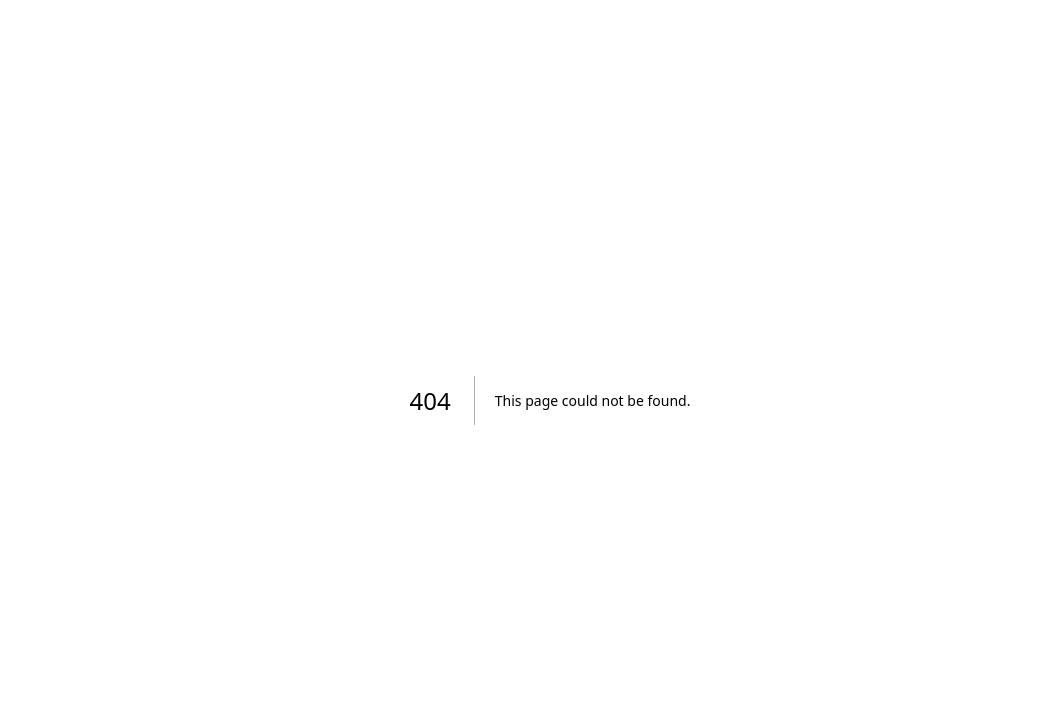
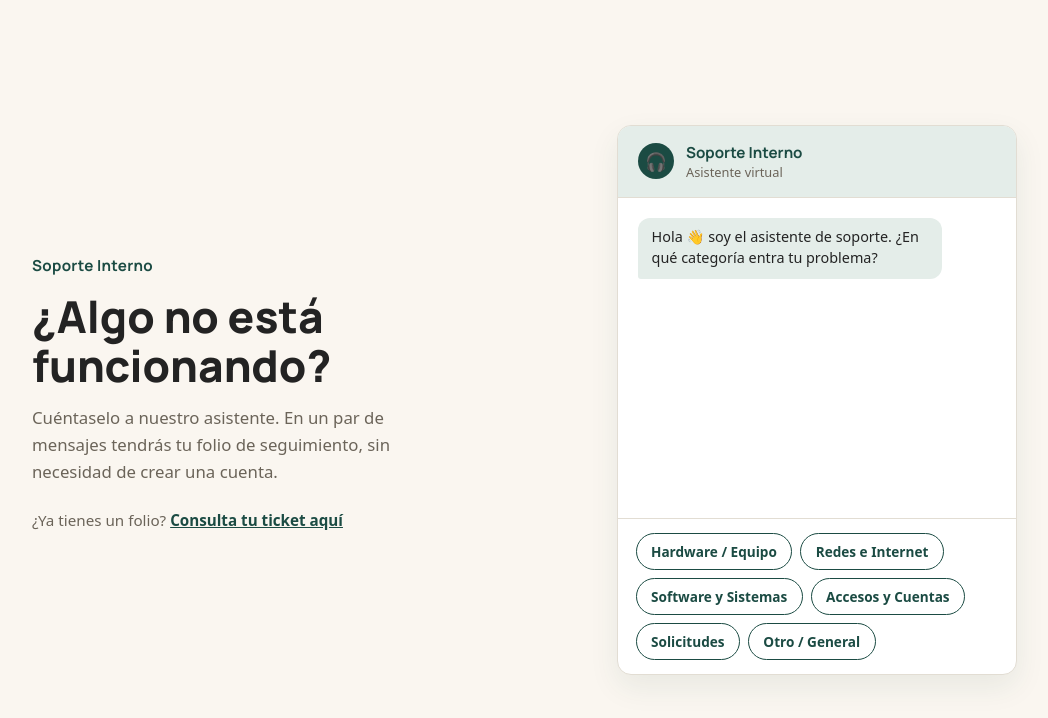
Before and after one commit to spideymauro/sistema-tickets, a Next.js app in the folder frontend/: page / in a window 1280 px wide. Before the commit this address had no page. Shown: the top 718 px of the page, without its empty margins (90-1138 px from the left). Built offline with nearby package versions, Linux system fonts and the light colour scheme; no server answers.

Commit message:
Add files via upload

```diff
--- /dev/null
+++ b/frontend/app/page.js
@@ -0,0 +1,23 @@
+import styles from './page.module.css';
+import BotWidget from './components/BotWidget';
+
+export default function Home() {
+  return (
+    <main className={styles.contenedor}>
+      <section className={styles.hero}>
+        <span className={styles.marca}>Soporte Interno</span>
+        <h1 className={styles.titulo}>¿Algo no está funcionando?</h1>
+        <p className={styles.subtitulo}>
+          Cuéntaselo a nuestro asistente. En un par de mensajes tendrás tu folio de seguimiento,
+          sin necesidad de crear una cuenta.
+        </p>
+        <p className={styles.enlaceConsulta}>
+          ¿Ya tienes un folio? <a href="/ticket/consultar">Consulta tu ticket aquí</a>
+        </p>
+      </section>
+      <section className={styles.widgetZona}>
+        <BotWidget />
+      </section>
+    </main>
+  );
+}
```
